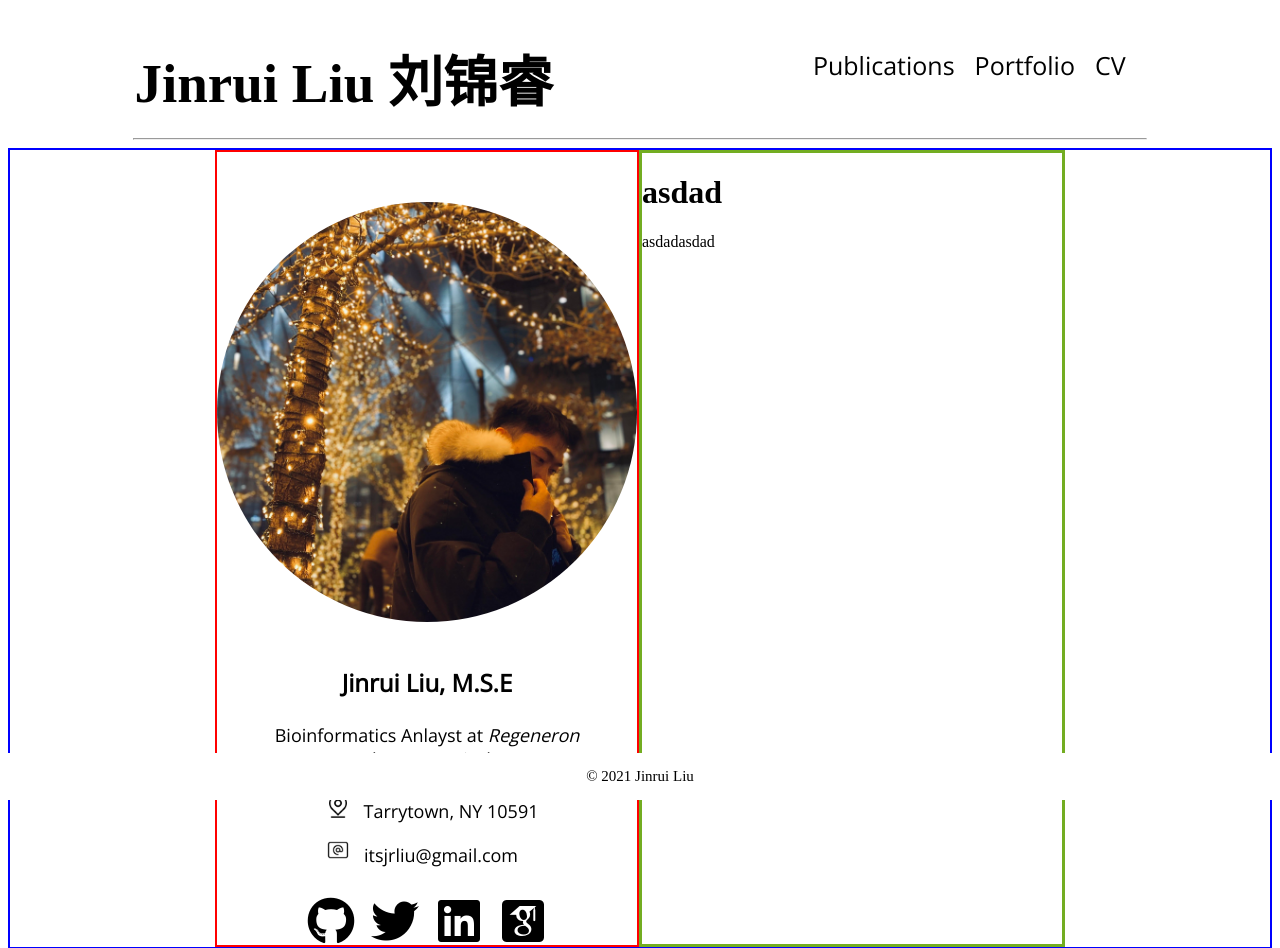
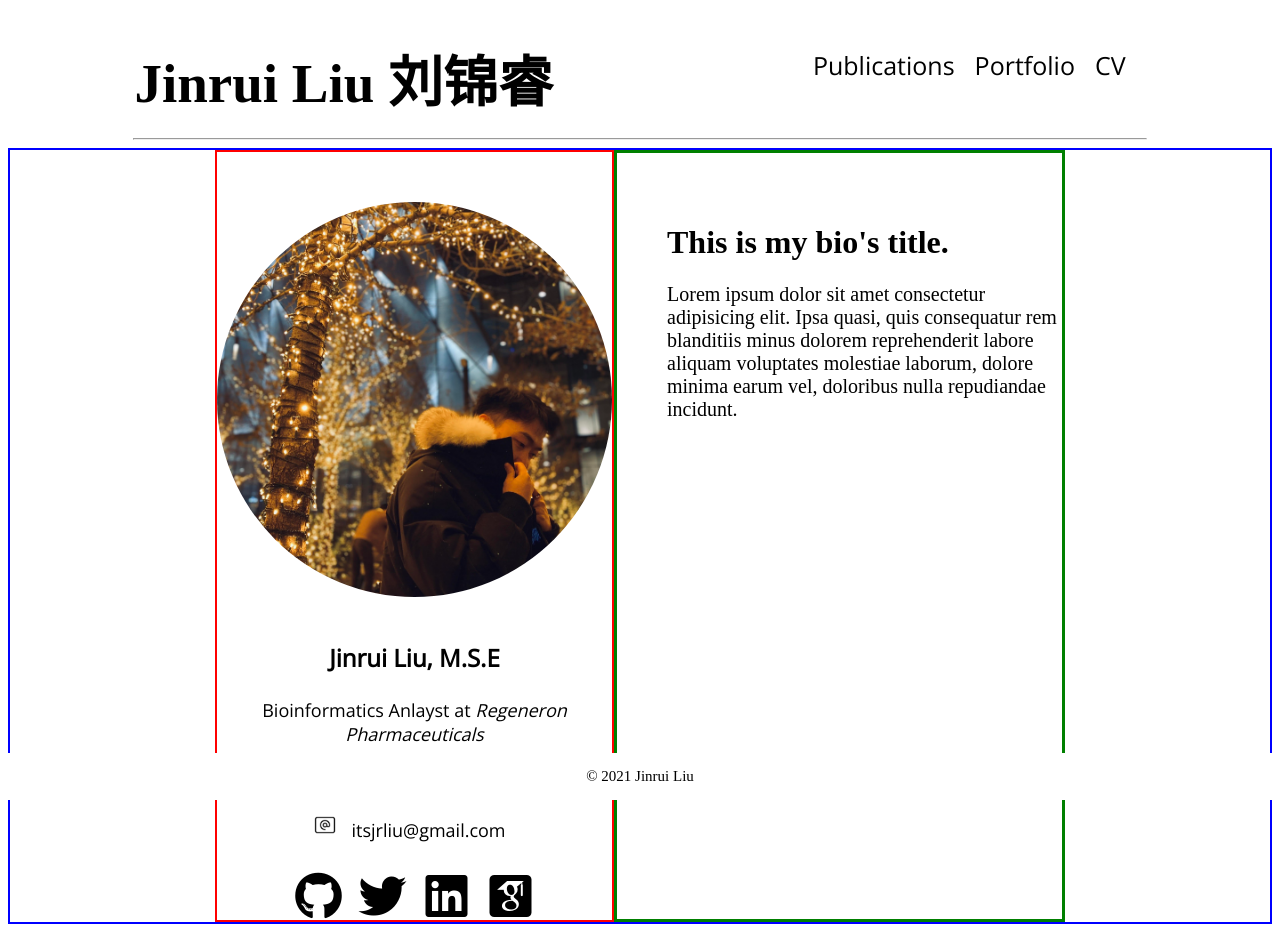
Before and after one commit to jinrui6/jinruiliu, a plain HTML site: page index.html in a window 1280 px wide. Shown: the top 948 px of the page. Drawn offline with nearby package versions, Linux system fonts and the light colour scheme; files whose address does not match are found by name; a web font is replaced by a local one.

Commit message:
Update padding for bio

```diff
--- a/assets/css/style.css
+++ b/assets/css/style.css
@@ -214,11 +214,17 @@
 
 /*------- aboutme: bio -------*/
 .bio {
-  border: 3px solid #73AD21; /* ruler */
+  border: 3px solid green; /* ruler */
   width: 40%;
   margin-right: 205px;
   flex: 1;
   max-width: 1000px;;
+  padding-top: 50px;
+  padding-left: 50px;
+}
+
+.bio p {
+  font-size: 20px;
 }
 
 /* G: style footer */
--- a/index.html
+++ b/index.html
@@ -74,8 +74,8 @@
 	</div>
 
 	<div class="bio">
-		<h1>asdad</h1>
-		<p>asdadasdad</p>
+		<h1>This is my bio's title.</h1>
+		<p>Lorem ipsum dolor sit amet consectetur adipisicing elit. Ipsa quasi, quis consequatur rem blanditiis minus dolorem reprehenderit labore aliquam voluptates molestiae laborum, dolore minima earum vel, doloribus nulla repudiandae incidunt.</p>
 	</div>
 
 </div>
```
